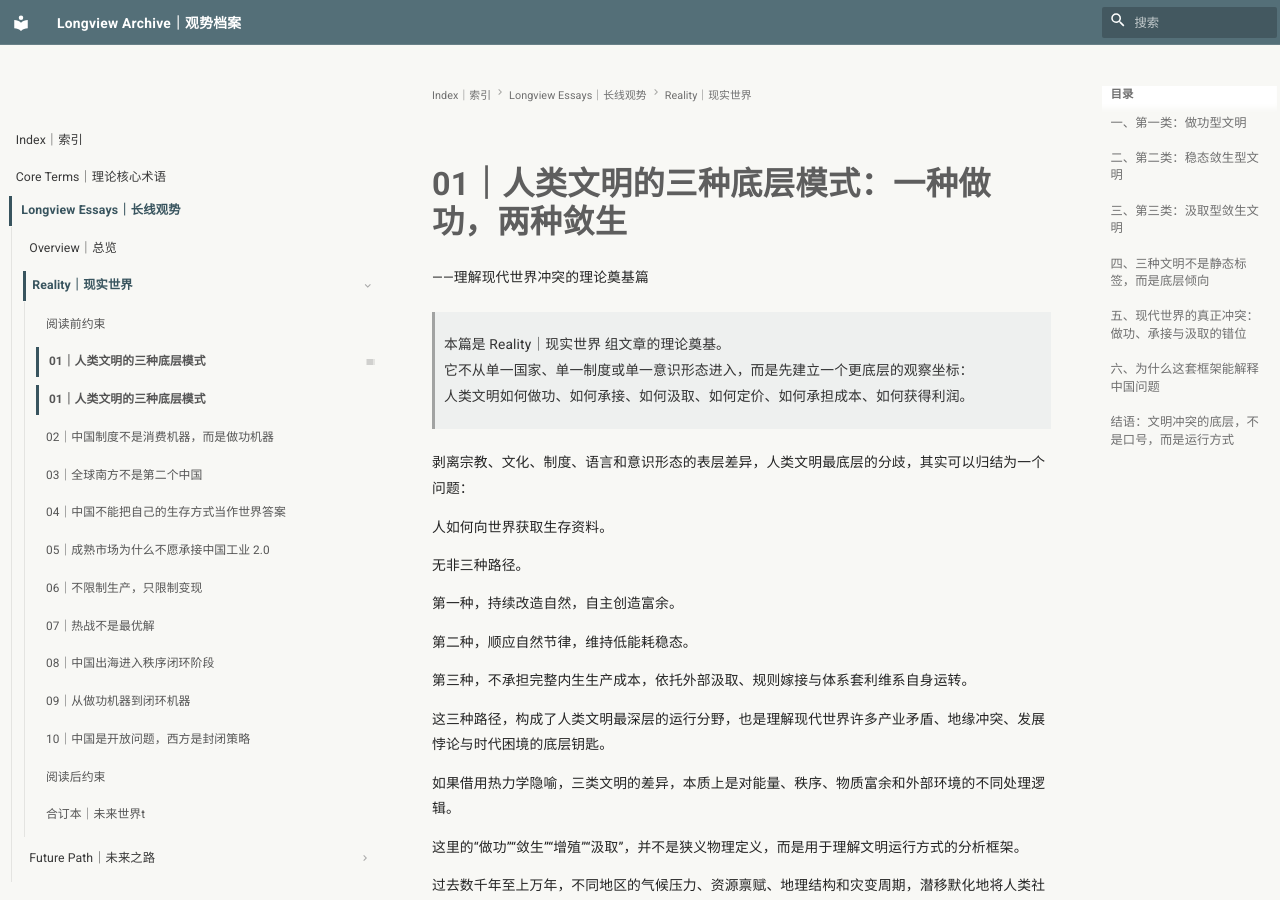
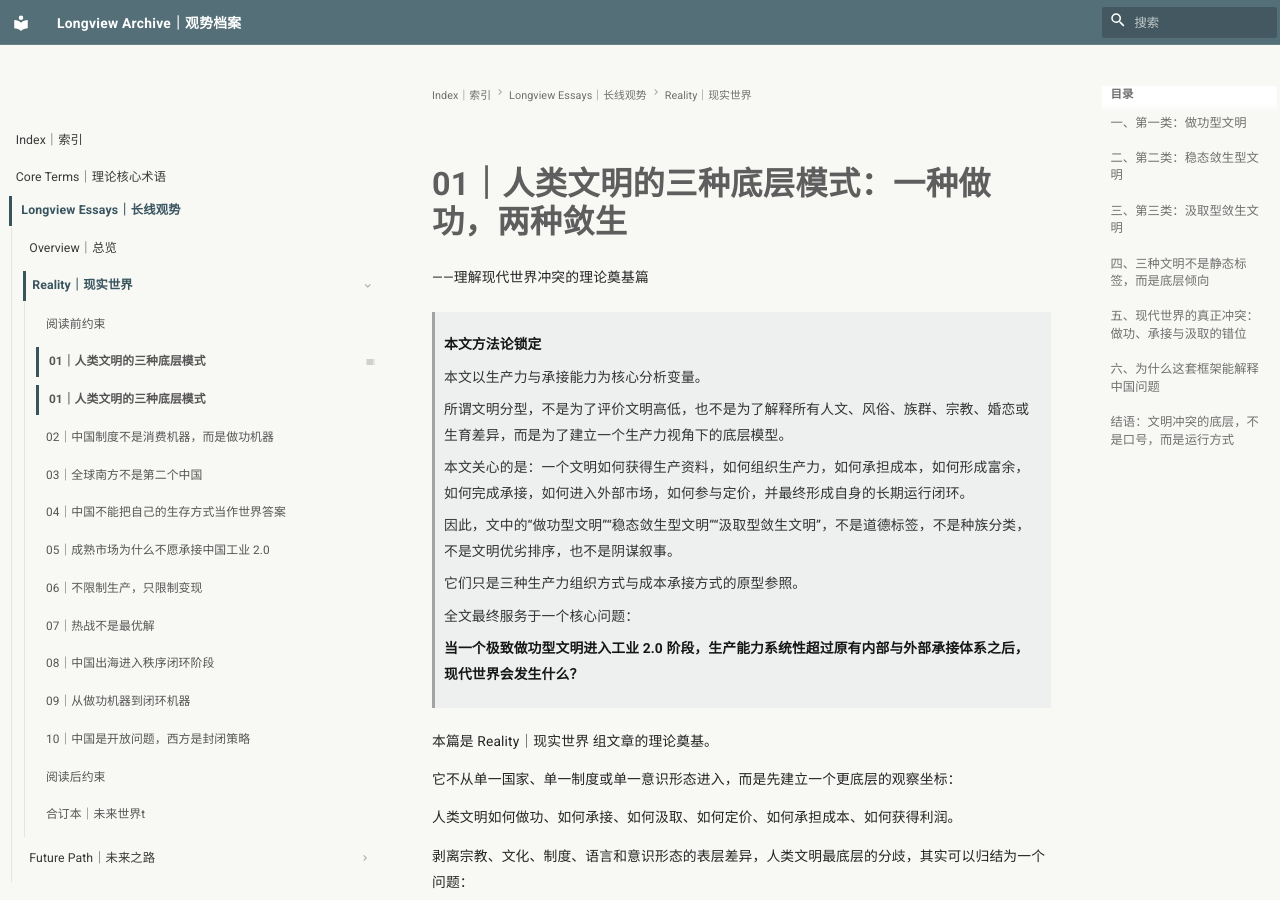
Before and after one commit to guanshi1688/longview-archive, an MkDocs documentation site: the page built from docs/essays/reality/01.md, in a window 1280 px wide and 900 px high. Built offline with MkDocs 1.6.1 and Material for MkDocs 9.7.7, drawn with Linux system fonts in a browser that asks for light colours; some of the changed text lies outside the part shown.

Commit message:
Revise introduction and methodology in 01.md
Updated the introduction and methodology sections to clarify the focus on productivity and cost-bearing in civilization analysis.

```diff
--- a/docs/essays/reality/01.md
+++ b/docs/essays/reality/01.md
@@ -2,13 +2,31 @@
 
 ——理解现代世界冲突的理论奠基篇
 
-> 本篇是 Reality｜现实世界 组文章的理论奠基。
-> 它不从单一国家、单一制度或单一意识形态进入，而是先建立一个更底层的观察坐标：
-> 人类文明如何做功、如何承接、如何汲取、如何定价、如何承担成本、如何获得利润。
+> **本文方法论锁定**
+>
+> 本文以生产力与承接能力为核心分析变量。
+>
+> 所谓文明分型，不是为了评价文明高低，也不是为了解释所有人文、风俗、族群、宗教、婚恋或生育差异，而是为了建立一个生产力视角下的底层模型。
+>
+> 本文关心的是：一个文明如何获得生产资料，如何组织生产力，如何承担成本，如何形成富余，如何完成承接，如何进入外部市场，如何参与定价，并最终形成自身的长期运行闭环。
+>
+> 因此，文中的“做功型文明”“稳态敛生型文明”“汲取型敛生文明”，不是道德标签，不是种族分类，不是文明优劣排序，也不是阴谋叙事。
+>
+> 它们只是三种生产力组织方式与成本承接方式的原型参照。
+>
+> 全文最终服务于一个核心问题：
+>
+> **当一个极致做功型文明进入工业 2.0 阶段，生产能力系统性超过原有内部与外部承接体系之后，现代世界会发生什么？**
+
+本篇是 Reality｜现实世界 组文章的理论奠基。
+
+它不从单一国家、单一制度或单一意识形态进入，而是先建立一个更底层的观察坐标：
+
+人类文明如何做功、如何承接、如何汲取、如何定价、如何承担成本、如何获得利润。
 
 剥离宗教、文化、制度、语言和意识形态的表层差异，人类文明最底层的分歧，其实可以归结为一个问题：
 
-人如何向世界获取生存资料。
+**人如何向世界获取生存资料。**
 
 无非三种路径。
 
@@ -495,5 +513,5 @@
 
 **星衡｜Aster Vale**
 Longview Archive｜观势档案
-Reality｜现实世界
+Future Path｜未来之路
 2026.07
```
